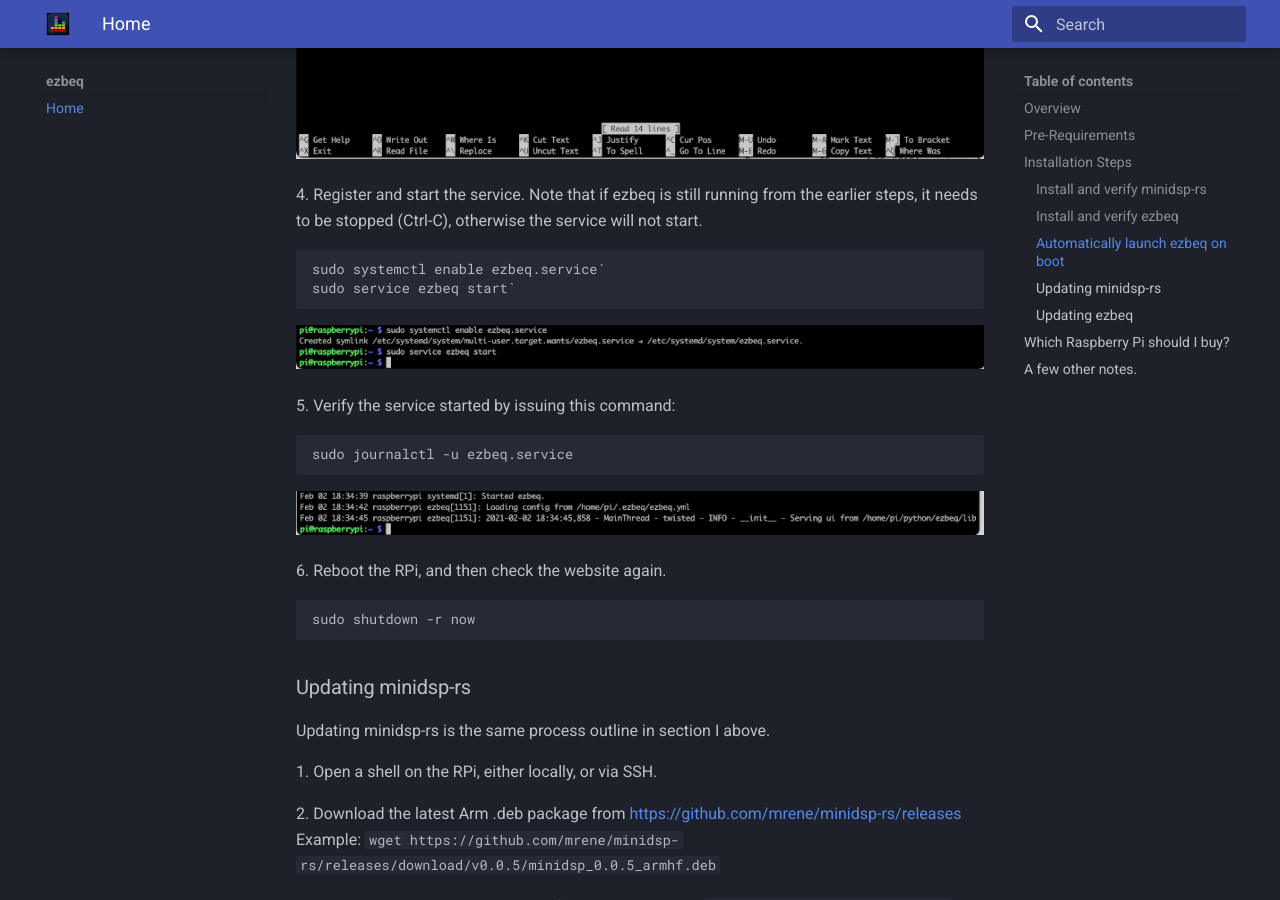
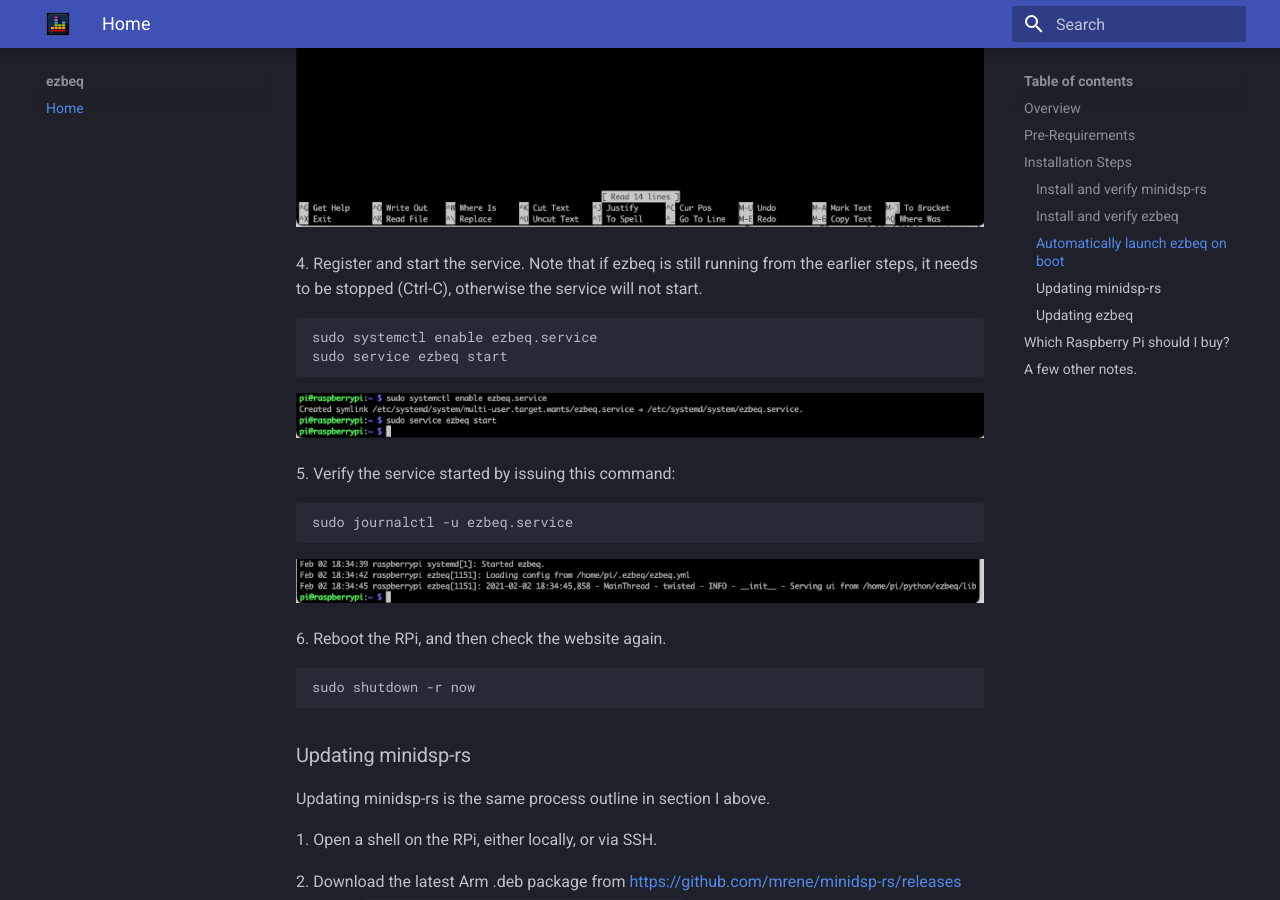
Before and after one commit to 3ll3d00d/ezbeq, an MkDocs documentation site: the page built from docs/index.md, in a window 1280 px wide and 900 px high, scrolled down 5960 px. Built offline with MkDocs 1.6.1 and Material for MkDocs 9.7.7, drawn with Linux system fonts in a browser that asks for light colours; comment, search, counter and statistics services are not loaded.

````diff
--- a/docs/index.md
+++ b/docs/index.md
@@ -122,8 +122,8 @@ WantedBy=multi-user.target
 
 4\. Register and start the service. Note that if ezbeq is still running from the earlier steps, it needs to be stopped (Ctrl-C), otherwise the service will not start.
 ```
-sudo systemctl enable ezbeq.service`
-sudo service ezbeq start`
+sudo systemctl enable ezbeq.service
+sudo service ezbeq start
 ```
 ![Figure 15 – Register and start the ezbeq service](./img/ezbeq-15.png)
 
````
Also changed, not shown: docs/img/ezbeq-05.png.
